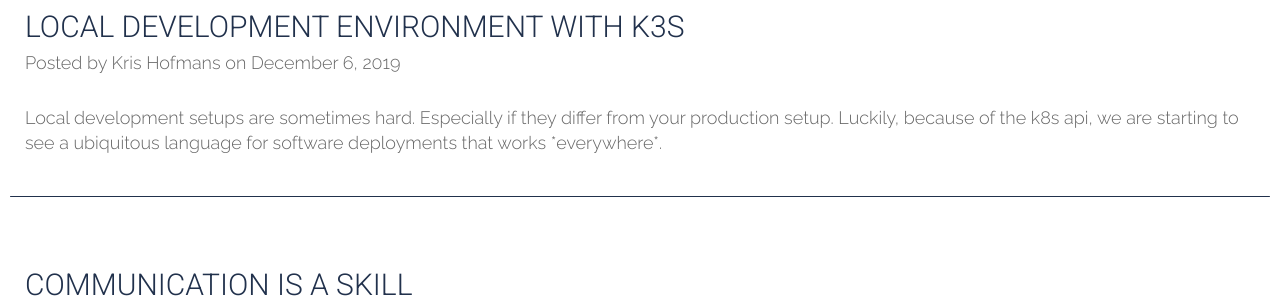
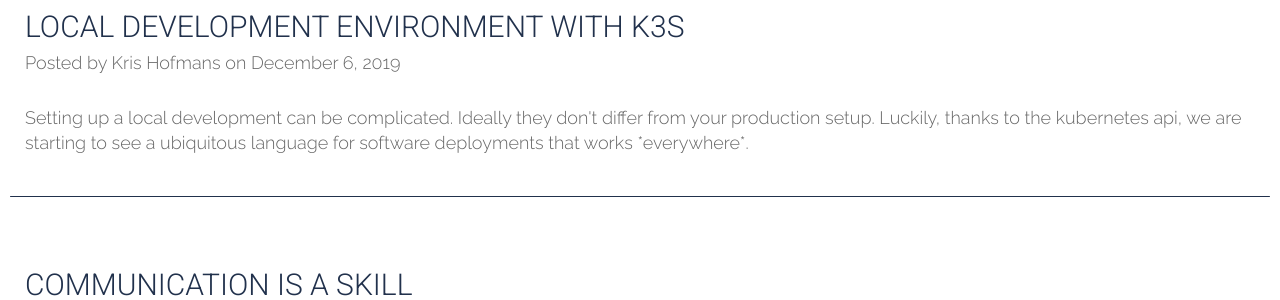
Before and after one commit to tripledio/tripledio.github.io, a Jekyll site: the page built from blog/index.html, in a window 1280 px wide. Shown: the part 695-995 px from the top of the page. Built offline with Jekyll 4.4.1, drawn with Linux system fonts in a browser that asks for light colours; the list of posts is cut into pages by our own code; some of the changed lines change nothing that is shown.

Commit message:
Small refactor

```diff
--- a/_posts/2019-12-06-local-dev-k3s.md
+++ b/_posts/2019-12-06-local-dev-k3s.md
@@ -3,7 +3,7 @@
 title: "Local development environment with k3s"
 author: kris
 tags: k3s, development, k8s
-excerpt: Local development setups are sometimes hard. Especially if they differ from your production setup. Luckily, because of the k8s api, we are starting to see a ubiquitous language for software deployments that works *everywhere*.
+excerpt: Setting up a local development can be complicated. Ideally they don't differ from your production setup. Luckily, thanks to the kubernetes api, we are starting to see a ubiquitous language for software deployments that works *everywhere*.
 hideLogo: true
 spotlight:
   imgDir: /img/posts/k3s
@@ -12,13 +12,19 @@
 ---
 # Local development environment with k3s
 
-Have you worked on projects where the project was setup using things like confluence pages, readme files, shell scripts (that don't work everywhere), dockers, docker-compose files. This while your production environment was possibly setup in a completely different way? Well, these days there are better options.
+Have you worked on projects where in order to get the codebase running locally, you needed things like confluence pages, readme files, shell scripts (that don't work everywhere), dockers, docker-compose files. All of this while your production environment had a completely different setup? Well, fortunately for us, today  there are better options...
 
-## k8s api's everywhere
-One of the big strengths of k8s is it's (extensible) api. And the fact that it's pretty consistent, and certified, between clouds and distributions. While k8s is often associated with big heavy clusters, there's a small certified k8s distribution these days called [k3s](https://k3s.io).
+## K8s api's everywhere
 
-It can run the same workloads as your GKE, EKS or any other cloud managed kubernetes. You can use helm to spin up basically anything: your production database, a message broker or even other services. You might also be interested in getting a quicker feedback cycle for your docker/application builds when running locally.
+One of the big strengths of [kubernetes](https://kubernetes.io) is it's (extensible) api. And the fact that it's pretty consistent, and certified, between clouds and distributions. While k8s is often associated with big heavy clusters, there's a small certified k8s distribution these days called [k3s](https://k3s.io). Kubernetes Light.
 
-This is a short demonstration of how quick and painless a local publish of your application can and should be. Hopefully this helps you to reduce accidental technical complexity (like a docker-compose file) and allows you to spend more time modeling and building things that add business value.
+K3S can run the same workloads as your [GKE](https://cloud.google.com/kubernetes-engine/), [EKS](https://aws.amazon.com/eks/) or any other cloud managed kubernetes. Within K3S you can use [Helm](https://helm.sh) to spin up basically anything: your production database, a message broker, other services... You might also be interested in getting a quicker feedback cycle for your docker/application builds when running locally.
+
+## Demo time
+
+Below you will find a short demonstration of how quick and painless a local publish of your application can and should be.
 
 [![asciicast](https://asciinema.org/a/NJCPM7g3tFhrqmOsp1Cx0m4Aj.png)](https://asciinema.org/a/NJCPM7g3tFhrqmOsp1Cx0m4Aj)
+
+## Conclusion
+Hopefully the above can help you to reduce accidental technical complexity, like a docker-compose file, and allows you to spend more time modeling things out and building things that really add business value.
```
